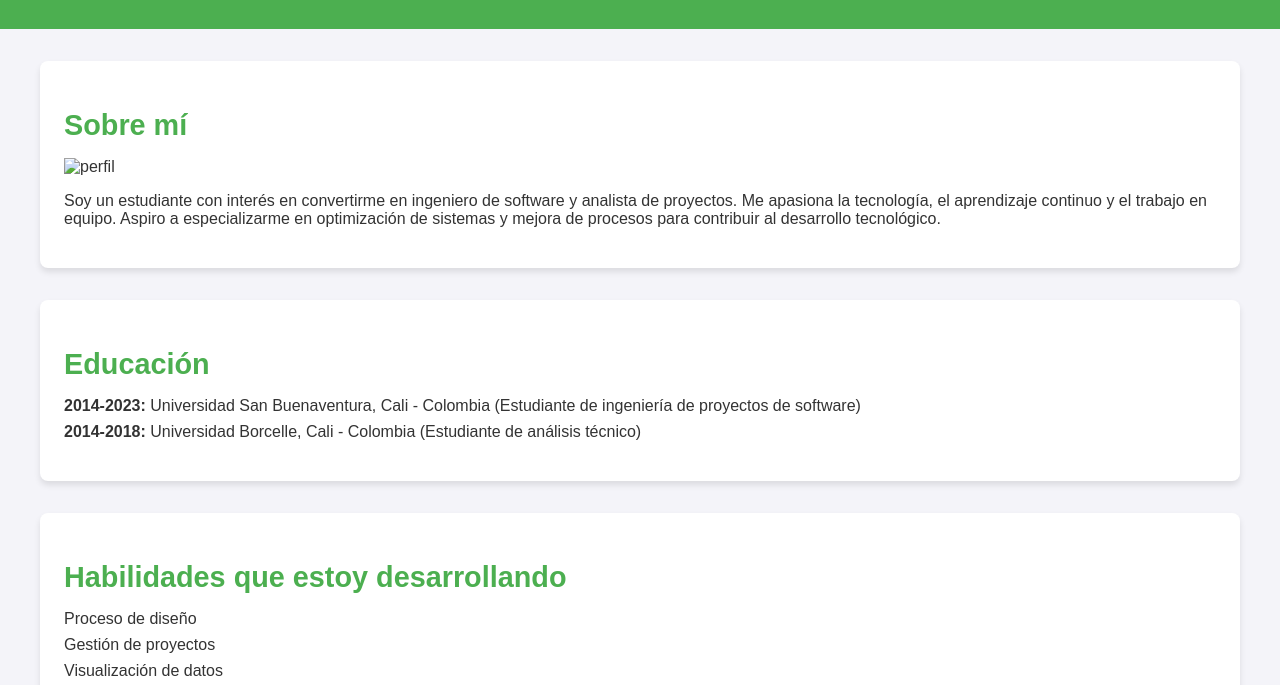
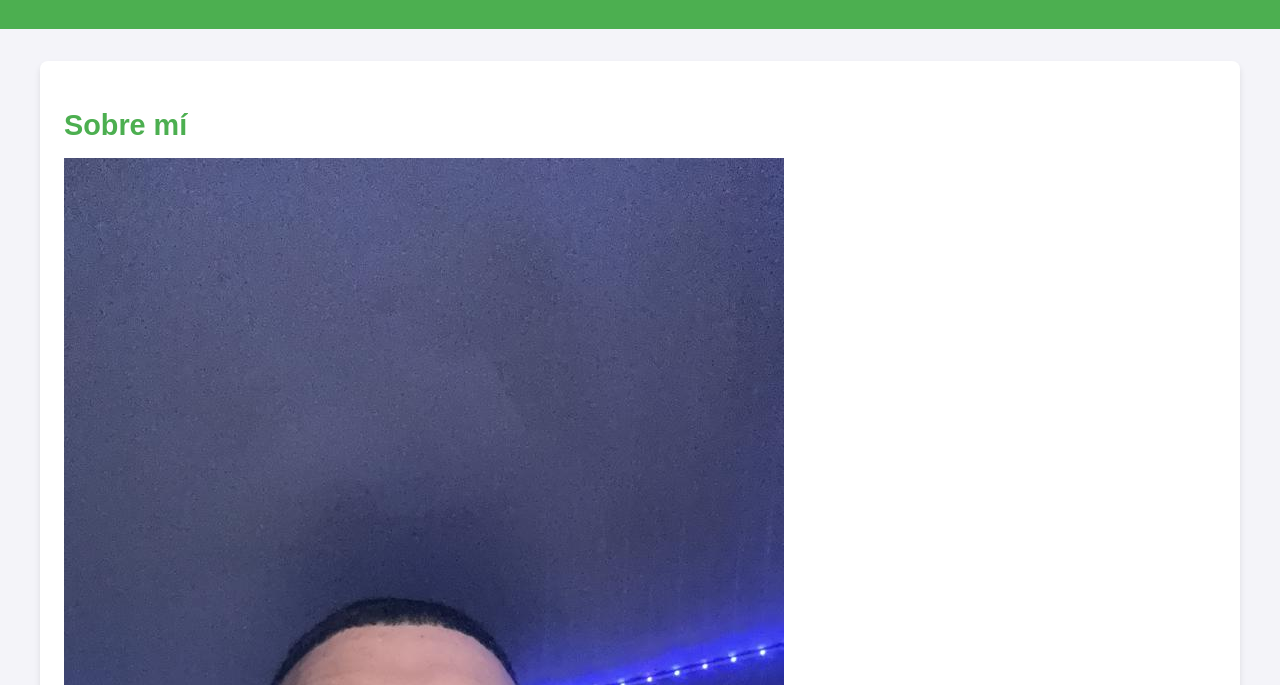
Before and after one commit to Jhodave31/Portafolio_Jhonatan, a plain HTML site: page index.html in a window 1280 px wide. Shown: the part 110-795 px from the top of the page. Drawn offline with Linux system fonts and the light colour scheme.

Commit message:
Ajuste de imagen

```diff
--- a/index.html
+++ b/index.html
@@ -17,7 +17,7 @@
     <main>
         <section class="perfil">
             <h2>Sobre mí</h2>
-            <img src="images/perfil.jpg" alt="perfil" class="imagen-perfil">
+            <img src="images/perfil.jpeg" alt="perfil" class="imagen-perfil">
             <p>
                 Soy un estudiante con interés en convertirme en ingeniero de software y analista de proyectos.
                 Me apasiona la tecnología, el aprendizaje continuo y el trabajo en equipo.
```
